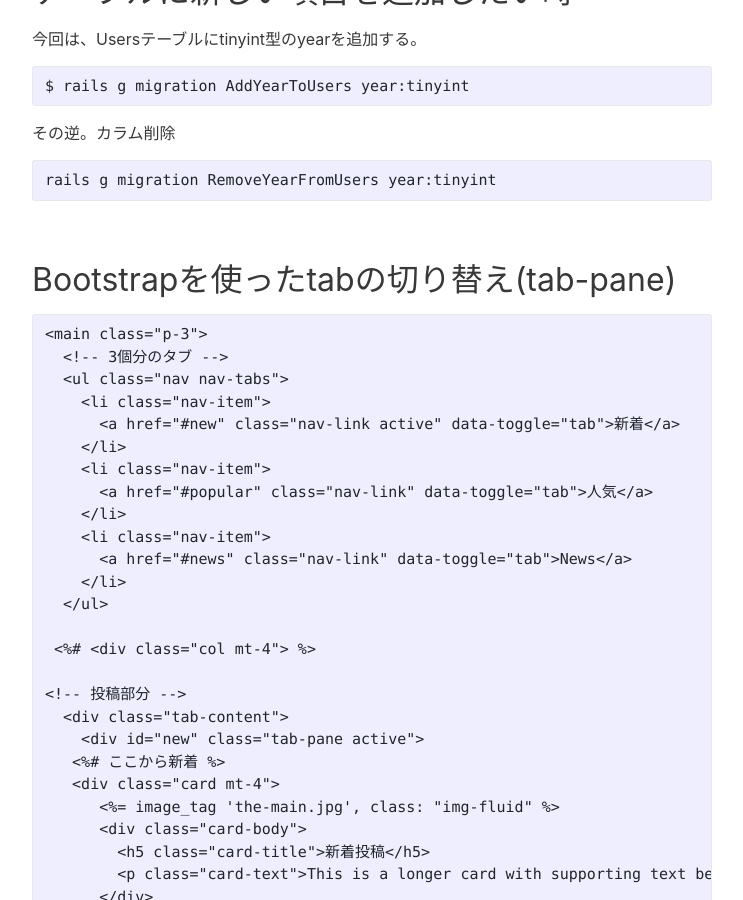
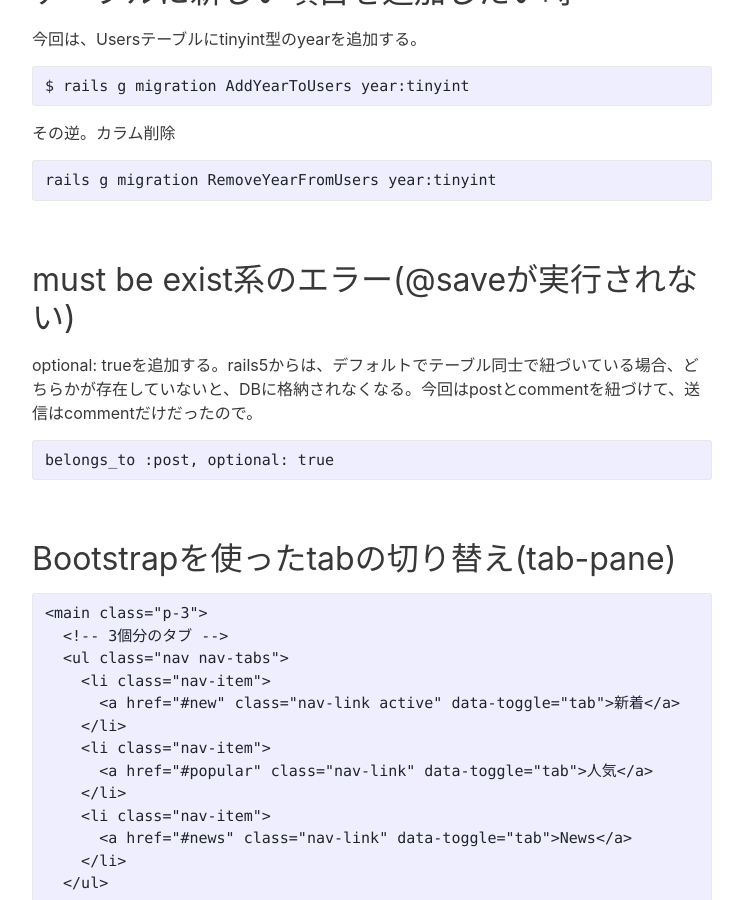
Before and after one commit to kazblog/kazblog.github.io, a Jekyll site: the page built from _posts/cheatsheet/Rails/2020-12-28-rails-cheat-sheat01.md, in a window 1280 px wide and 900 px high, scrolled down 1746 px. Shown: the whole window, without its empty margins (268-1011 px from the left). Built offline with Jekyll 4.4.1, drawn with Linux system fonts in a browser that asks for light colours; nearby versions of some CDN libraries.

Commit message:
Update 2020-12-28-rails-cheat-sheat01.md

````diff
--- a/_posts/cheatsheet/Rails/2020-12-28-rails-cheat-sheat01.md
+++ b/_posts/cheatsheet/Rails/2020-12-28-rails-cheat-sheat01.md
@@ -51,6 +51,14 @@ $ rails g migration AddYearToUsers year:tinyint
 
 ```
 rails g migration RemoveYearFromUsers year:tinyint
+```
+
+## must be exist系のエラー(@saveが実行されない)
+
+optional: trueを追加する。rails5からは、デフォルトでテーブル同士で紐づいている場合、どちらかが存在していないと、DBに格納されなくなる。今回はpostとcommentを紐づけて、送信はcommentだけだったので。
+
+```
+belongs_to :post, optional: true
 ```
 
 
````
